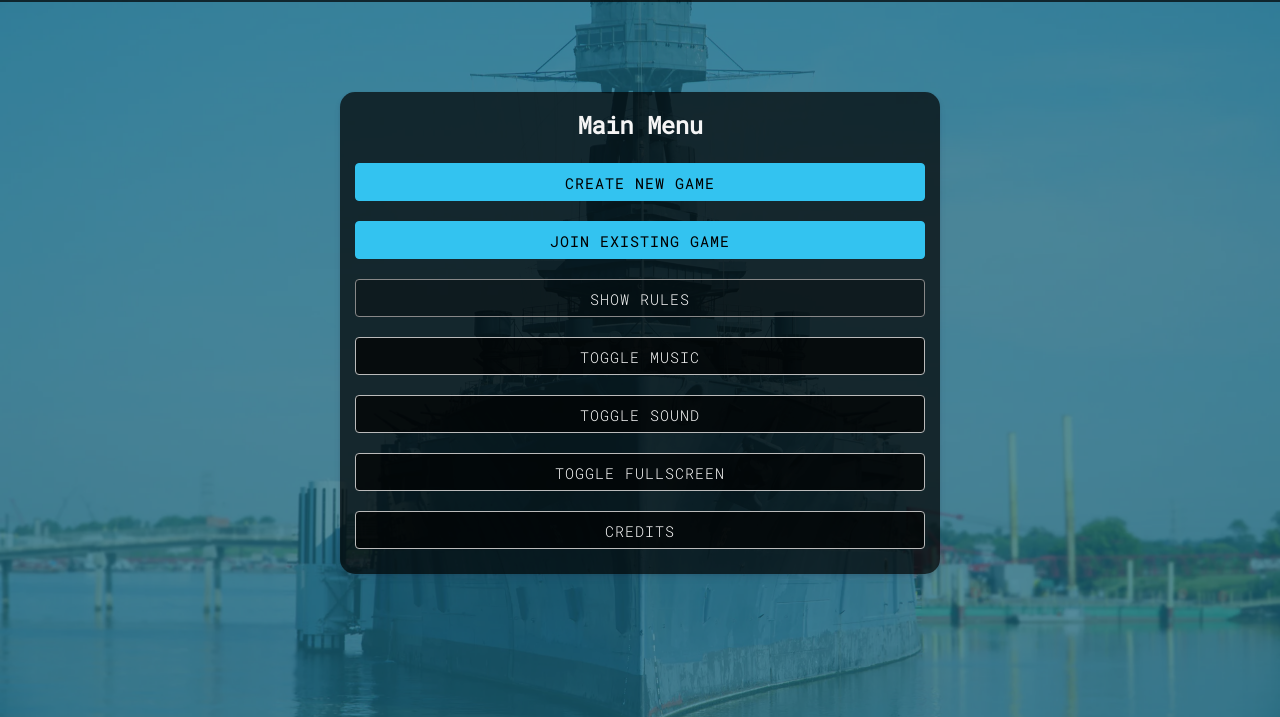
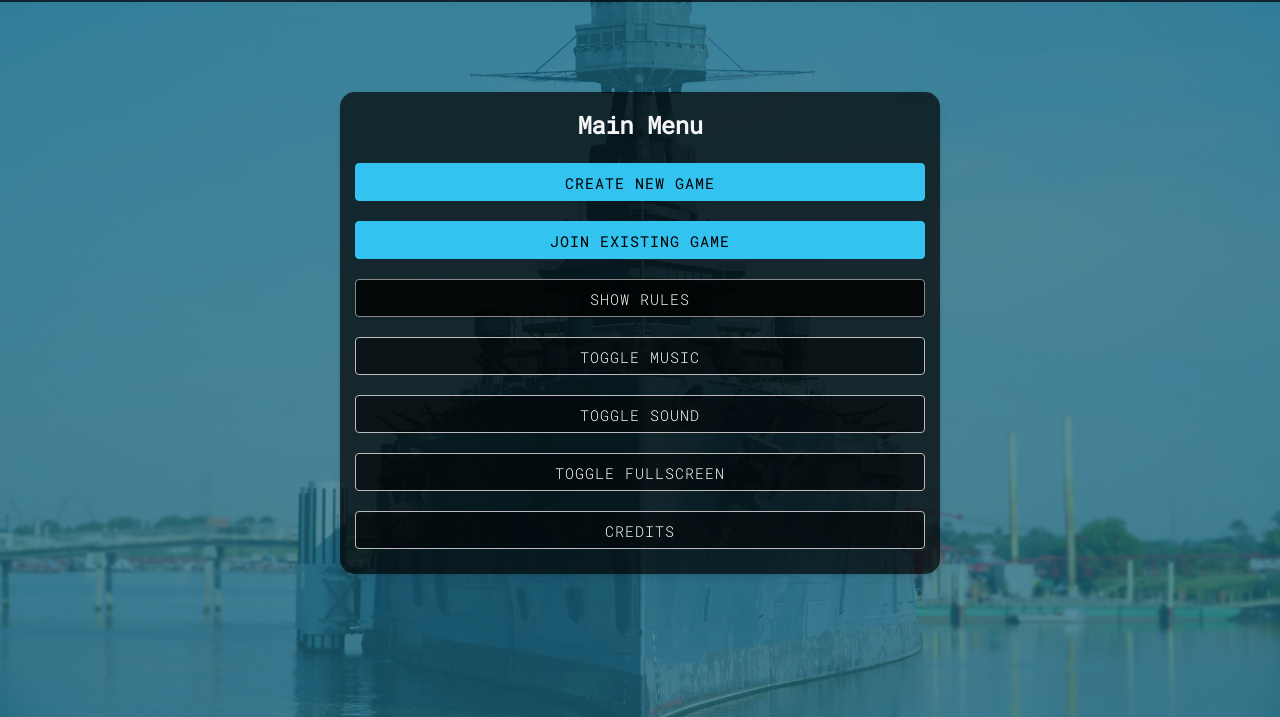
Before and after one commit to MichaelAnderson-AI/battleship, a plain HTML site: page index.html in a window 1280 px wide. In both pictures the pointer is over the button "SHOW RULES". Shown: the part 83-800 px from the top of the page. Drawn offline with nearby package versions, Linux system fonts and the light colour scheme.

Commit message:
Changed color of secondary buttons

```diff
--- a/style.css
+++ b/style.css
@@ -215,13 +215,13 @@ input[type='submit'],
 }
 
 .button {
-  background-color: rgba(0, 0, 0, 0.7);
+  background-color: rgba(0, 0, 0, 0.5);
   color: #f5f5f5;
 }
 
 .button:hover,
 .button:focus {
-  background-color: rgba(0, 0, 0, 0.3);
+  background-color: rgba(0, 0, 0, 0.8);
   color: #f5f5f5;
 }
 
```
